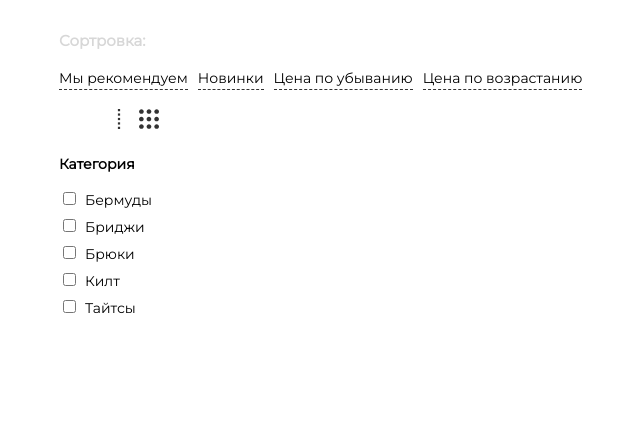
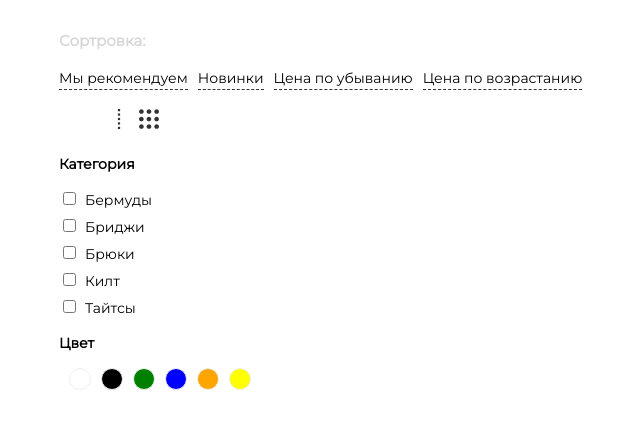
Before and after one commit to talgat55/JS-React-js-Node-js-TypeScript-Filter, a React (Create React App) app: page / in a window 1280 px wide. Shown: the top 428 px of the page, without its empty margins (231-871 px from the left). Built offline with nearby package versions, Linux system fonts and the light colour scheme.

Commit message:
add block colors

```diff
--- /dev/null
+++ b/src/components/ColorBlock.tsx
@@ -0,0 +1,94 @@
+import React, {memo, useState} from 'react';
+import styled from 'styled-components';
+
+interface interfaceColors {
+    slug: string,
+    value: string
+}
+
+
+const COLORS_ITEMS = [
+    {
+        slug: 'white',
+        value: '#fff'
+    },
+    {
+        slug: 'black',
+        value: '#000'
+    }
+    ,
+    {
+        slug: 'green',
+        value: 'green'
+    }
+    ,
+    {
+        slug: 'blue',
+        value: 'blue'
+    }
+    ,
+    {
+        slug: 'orange',
+        value: '#ffa500'
+    }
+    ,
+    {
+        slug: 'yellow',
+        value: 'yellow'
+    }
+]
+const ColorBlock = () => {
+    const [activeElements, setActiveElements] = useState<null | Array<string> >(null);
+    const handleClick = (item:string) => {
+        if( activeElements !== null && activeElements.length){
+            setActiveElements([
+                ...activeElements,
+                item
+            ]);
+        } else{
+            setActiveElements([item]);
+        }
+    }
+
+    return (<ColorComponent>
+        <h3>
+            Цвет
+        </h3>
+        <ul>
+            {
+                COLORS_ITEMS && COLORS_ITEMS.length && COLORS_ITEMS.map((item: interfaceColors, index: number) => (
+                    <li
+                        key={index}
+                        className={activeElements !==null && activeElements.length && activeElements.includes(item.slug) ? 'active' : ''}
+                        onClick={() => handleClick(item.slug.toString())}
+                        style={{backgroundColor: item.value}}
+                    >
+                    </li>
+                ))
+            }
+        </ul>
+
+    </ColorComponent>)
+}
+export default memo(ColorBlock);
+
+const ColorComponent = styled.div`
+  ul{
+    margin: 0;
+    padding: 0;
+    display: flex;
+    li{
+      list-style: none;
+      margin: 0 0 10px 10px;
+      width: 20px;
+      height: 20px;
+      border-radius: 50%;
+      border: 1px solid #eee;
+      cursor: pointer;
+      &.active{
+        border-color: #529d6f;
+      }
+    }
+  }
+
+`;
--- a/src/components/Filter.tsx
+++ b/src/components/Filter.tsx
@@ -3,6 +3,7 @@ import SortItem from './SortItem';
 import styled from 'styled-components';
 import TypeItems from './TypeItems';
 import CatBlock from "./CatBlock";
+import ColorBlock from './ColorBlock';
 
 interface interfaceRecommendation {
     slug: string,
@@ -37,6 +38,8 @@ const Filter: React.FC = () => {
             <TypeItems/>
             <div className="aside">
                 <CatBlock/>
+                <ColorBlock/>
+
             </div>
         </FilterComponent>
     )
```
